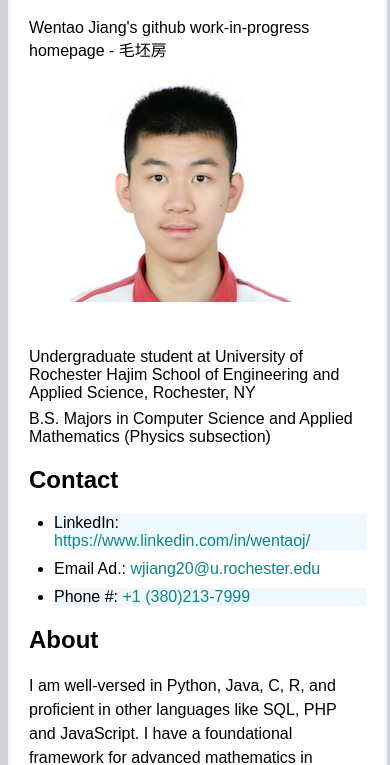
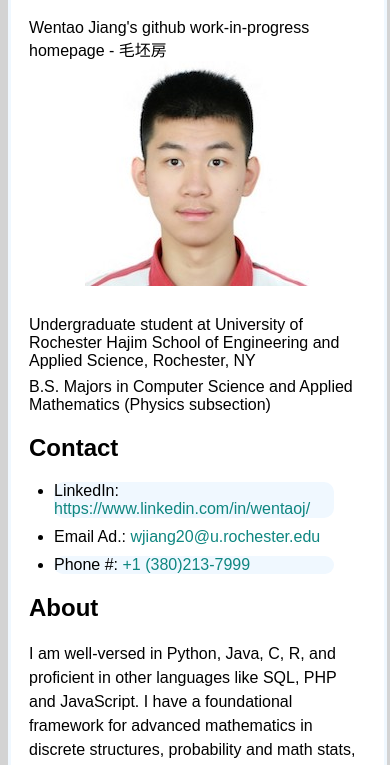
Before and after one commit to wentaoj/wentaoj.github.io, a plain HTML site: page index.html in a window 390 px wide. Shown: the part 79-844 px from the top of the page. Drawn offline with Linux system fonts and the light colour scheme.

Commit message:
Prototype ver.0.0.3.2

```diff
--- a/css/styles.css
+++ b/css/styles.css
@@ -13,6 +13,7 @@ body {
     background-color: white;
     border: 3px solid aliceblue;
     border-radius: 18px;
+    text-align: left;
 }
 
 h1 {
@@ -34,15 +35,47 @@ div {
 }
 
 .container ul li {
+    margin-top: 8px;
     margin-bottom: 10px;
 }
 
-.container ul li:last-child {
+.container .dm-list li {
+    width: calc(67% - 20px);
+    border-radius: 10px;
+}
+
+@media only screen and (max-width: 800px) {
+    .container .dm-list li {
+      width: calc(90%);
+    }
+}
+
+.container .dm-list li:last-child {
     border-bottom: 1px none white;
 }
 
-.container ul li:nth-child(odd) {
+.container .dm-list li:nth-child(odd) {
     background-color: aliceblue;
+}
+
+.container .fig-container {
+    text-align: center;
+}
+
+.container figure {
+    float: right;
+    margin: 1em;
+    max-width: 100%;
+}
+
+@media (max-width: 800px) {
+    .container figure {
+        float: none;
+        margin: 0 auto;
+        display: block;
+        max-width: 100%;
+        /* ensure that the image does not overflow its container */
+    }
 }
 
 a {
```
